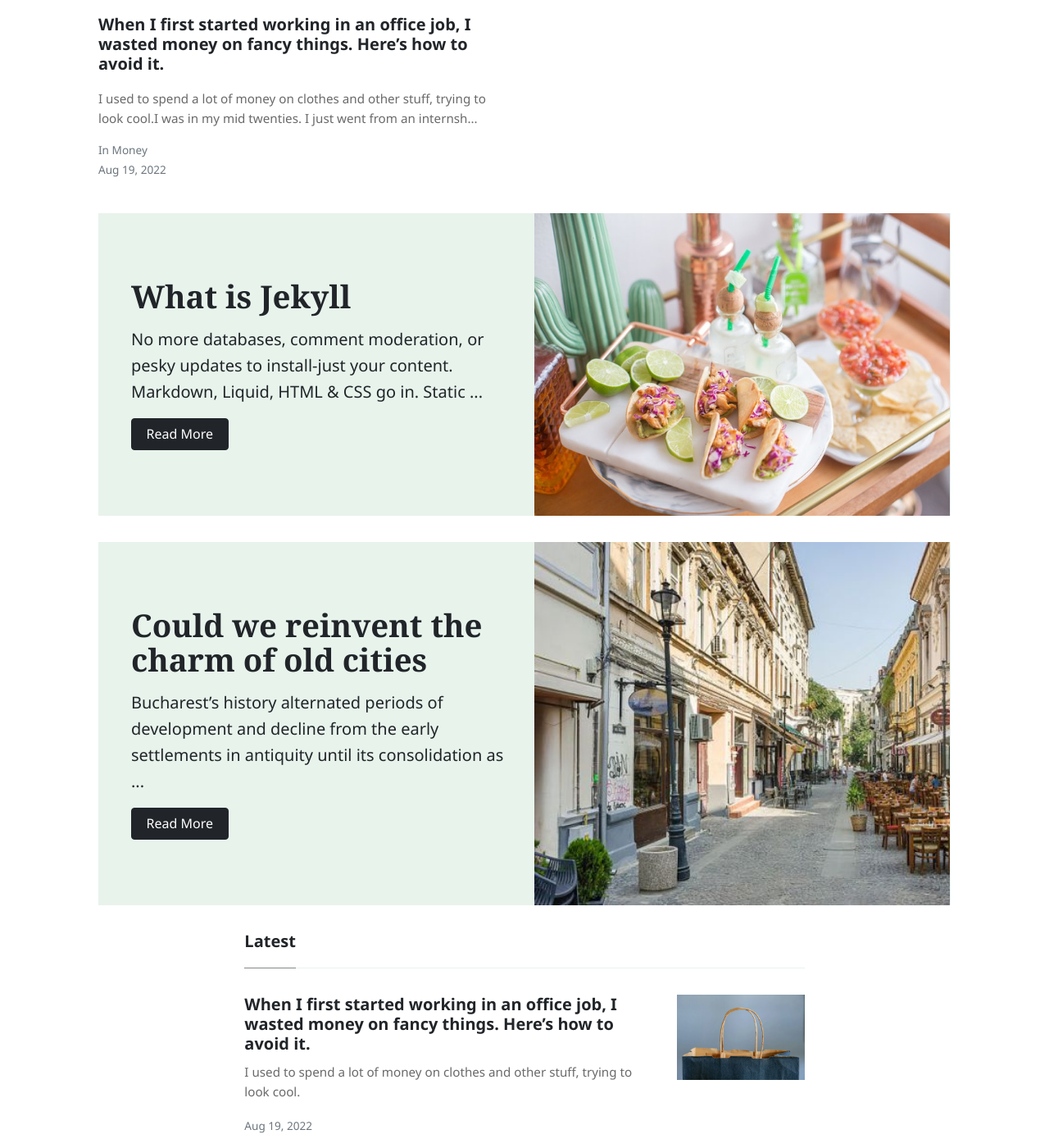
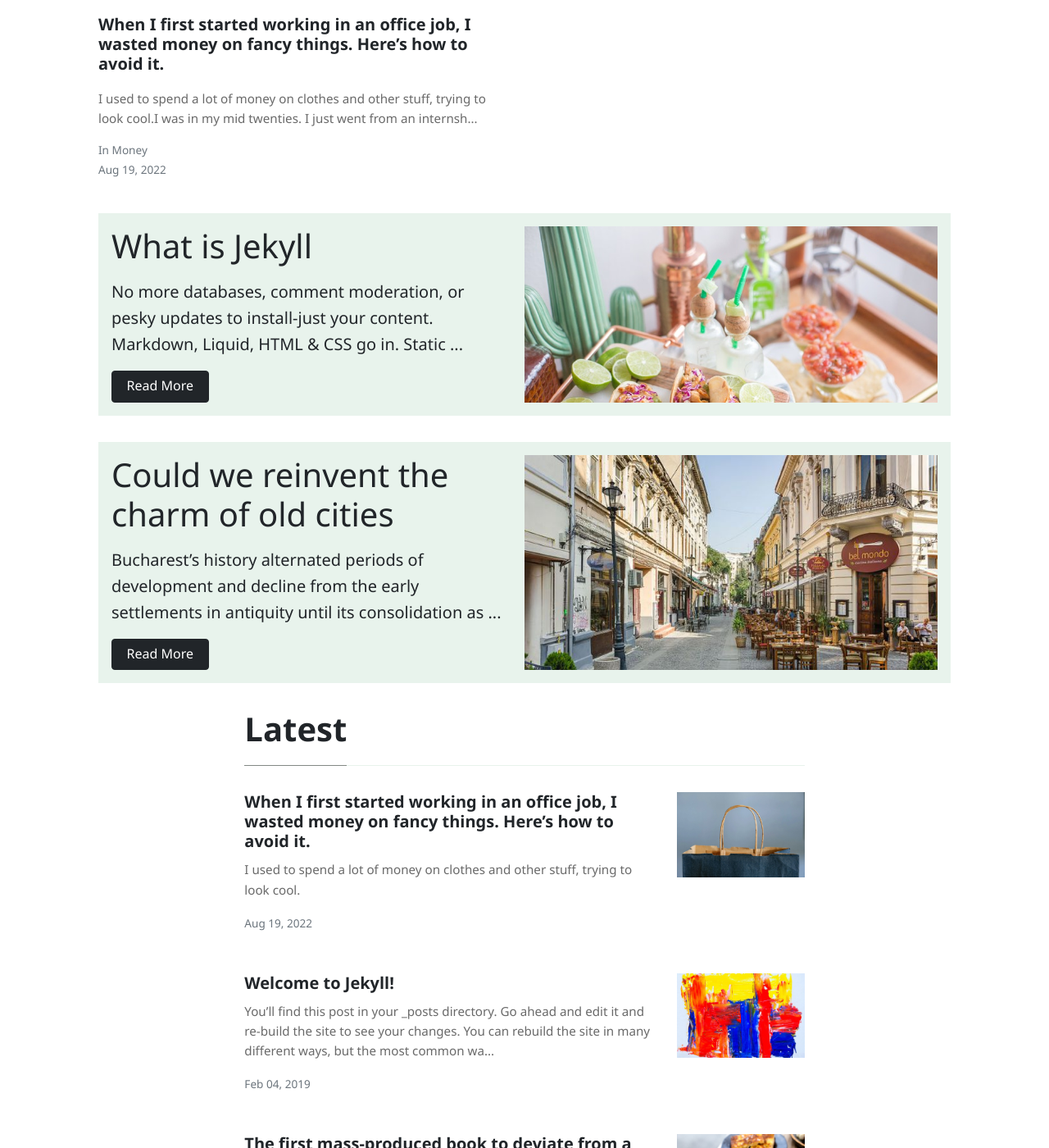
Before and after one commit to viccorrera/viccorrera.github.io, a Jekyll site: the page built from index.html, in a window 1280 px wide and 1400 px high, scrolled down 272 px. Shown: the whole window at 82% size. Built offline with Jekyll 4.4.1, drawn with Linux system fonts in a browser that asks for light colours; nearby versions of some CDN libraries; the list of posts is cut into pages by our own code.

Commit message:
Update main page to get sticky blog posts in row

```diff
--- a/assets/css/theme.css
+++ b/assets/css/theme.css
@@ -351,42 +351,36 @@ a.text-dark:hover {
 	margin-bottom: 2rem;
 }
 
-.jumbotron {
-	background-size: cover;
-	padding: 7rem 1rem;
+
+.jumbotron-home {
+    display: flex;
+    flex-direction: row;
+    justify-content: space-between;
+    margin-bottom: 2rem;
+    padding: 1rem;
+    background-color: #f0f8ff;
 }
 
-@media (min-width:992px) {
-	.jumbotron-lg-withnav {
-		padding-bottom: calc(10rem - 69.75px);
-	}
+.jumbotron-home .text-container {
+    flex: 1;
+    padding-right: 1rem;
+}
 
-	.jumbotron-lg {
-		padding: 10rem 0;
-	}
+.jumbotron-home .image-container {
+    flex: 1;
+    background-size: cover;
+    background-position: center;
+}
 
-	.jumbotron-xl {
-		padding: 15rem 0;
-	}
+@media (max-width: 768px) {
+    .jumbotron-home {
+        flex-direction: column;
+    }
 
-	.jumbotron-xl {
-		min-height: 100vh;
-	}
-
-	.bottom-align-text-absolute {
-		position: absolute;
-		bottom: 30px;
-		margin: auto;
-		left: 0;
-		right: 0;
-	}
-
-	.jumbotron-home h1 {
-		font-family: Georgia, Times, "Times New Roman", serif;
-		font-size: 2.4rem;
-		font-weight: 700;
-		line-height: 1.1;
-	}
+    .jumbotron-home .text-container,
+    .jumbotron-home .image-container {
+        padding-right: 0;
+    }
 }
 
 .bg-black {
--- a/index.html
+++ b/index.html
@@ -52,10 +52,8 @@ description: "Level up your thinking"
     <!-- Sticky - add sticky tag to the post you want to highlight here - tags: [sticky] -->
     {% for post in site.posts %}
     {% if post.tags contains "sticky" %}
-    <div class="jumbotron jumbotron-fluid jumbotron-home pt-0 pb-0 mt-3 mb-2rem bg-lightblue position-relative">
-        <div class="pl-4 pr-0 h-100 tofront">
-            <div class="row justify-content-between">
-                <div class="col-md-6 pt-6 pb-6 pr-lg-4 align-self-center">
+    <div class="jumbotron jumbotron-fluid jumbotron-home mt-3 bg-lightblue position-relative">
+        <div class="text-container">
             <h1 class="mb-3">{{post.title}}</h1>
             <p class="mb-3 lead">
                 {{ post.excerpt | strip_html | strip_newlines | truncate: 136 }}
@@ -64,8 +62,6 @@ description: "Level up your thinking"
         </div>
         <div class="col-md-6 d-none d-md-block pr-0"
             style="background-size:cover;background-image:url({{site.baseurl}}/{{ post.image }});">
-                </div>
-            </div>
         </div>
     </div>
     {% endif %}
@@ -77,7 +73,7 @@ description: "Level up your thinking"
 
     <div class="row mt-3 justify-content-center">
         <div class="col-md-8">
-            <h4 class="font-weight-bold spanborder"><span>Latest</span></h4>
+            <h1 class="font-weight-bold spanborder"><span>Latest</span></h4>
 
             {% for post in site.posts limit:4 %}
 
```
Lines whose indentation alone changed are shown as unchanged.
